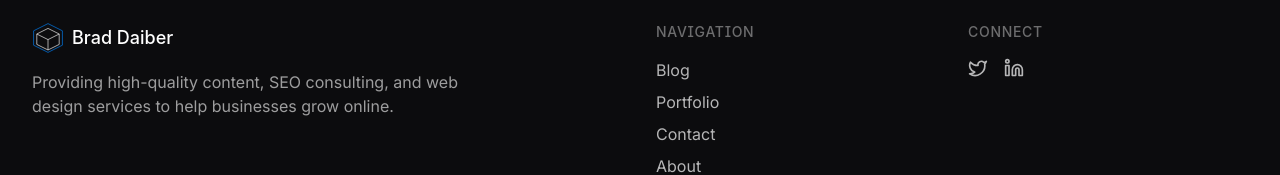
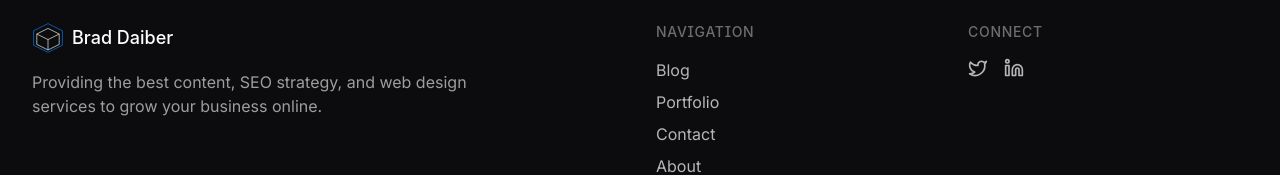
Before and after one commit to wbdaiber/dark-theme-simplicity, a React (Vite) app: page / in a window 1280 px wide. Shown: the part 1775-1950 px from the top of the page. Built offline with nearby package versions, Linux system fonts and the light colour scheme.

Commit message:
Update footer description
Update the description text in the footer.

```diff
--- a/src/components/Footer.tsx
+++ b/src/components/Footer.tsx
@@ -1,4 +1,3 @@
-
 import { Link } from 'react-router-dom';
 import { Twitter, Linkedin } from 'lucide-react';
 
@@ -46,7 +45,7 @@ const Footer = () => {
               <span className="text-lg font-display font-medium">Brad Daiber</span>
             </Link>
             <p className="text-light-100/60 max-w-md">
-              Providing high-quality content, SEO consulting, and web design services to help businesses grow online.
+              Providing the best content, SEO strategy, and web design services to grow your business online.
             </p>
           </div>
 
```
